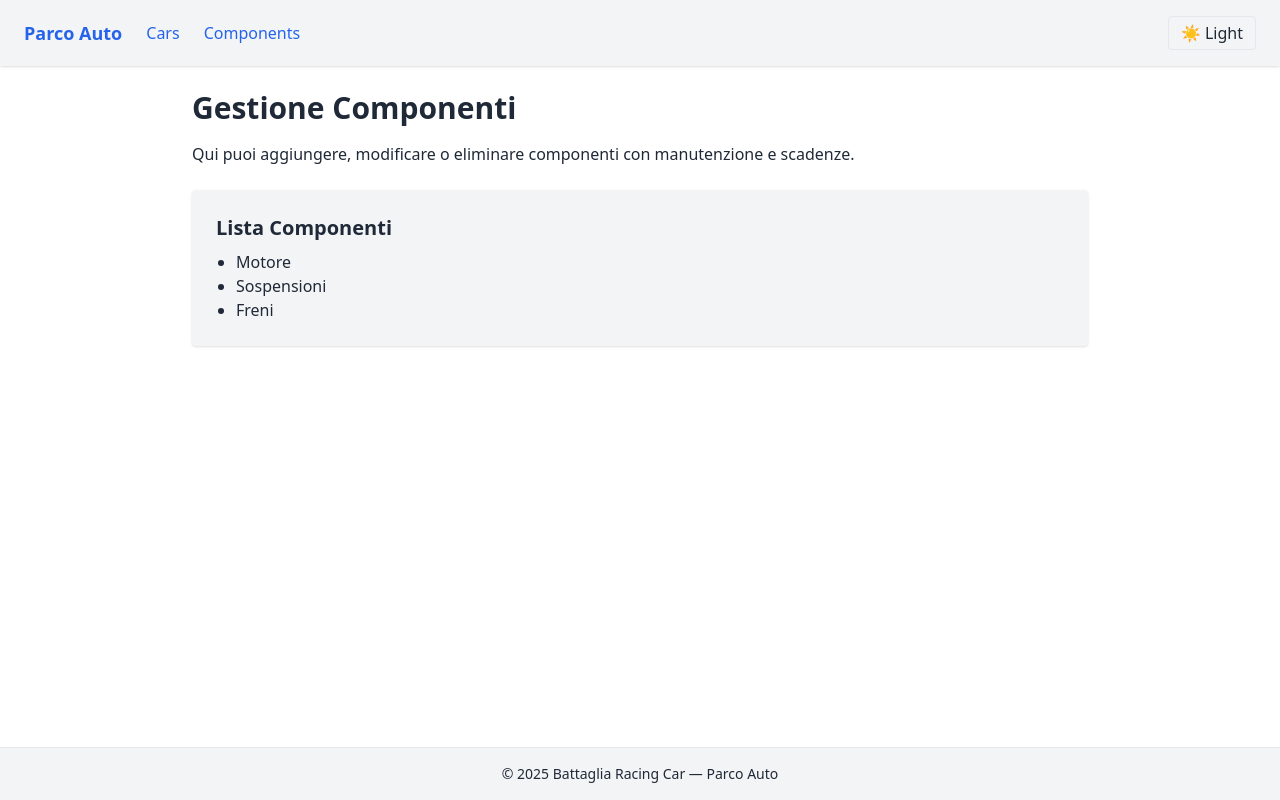
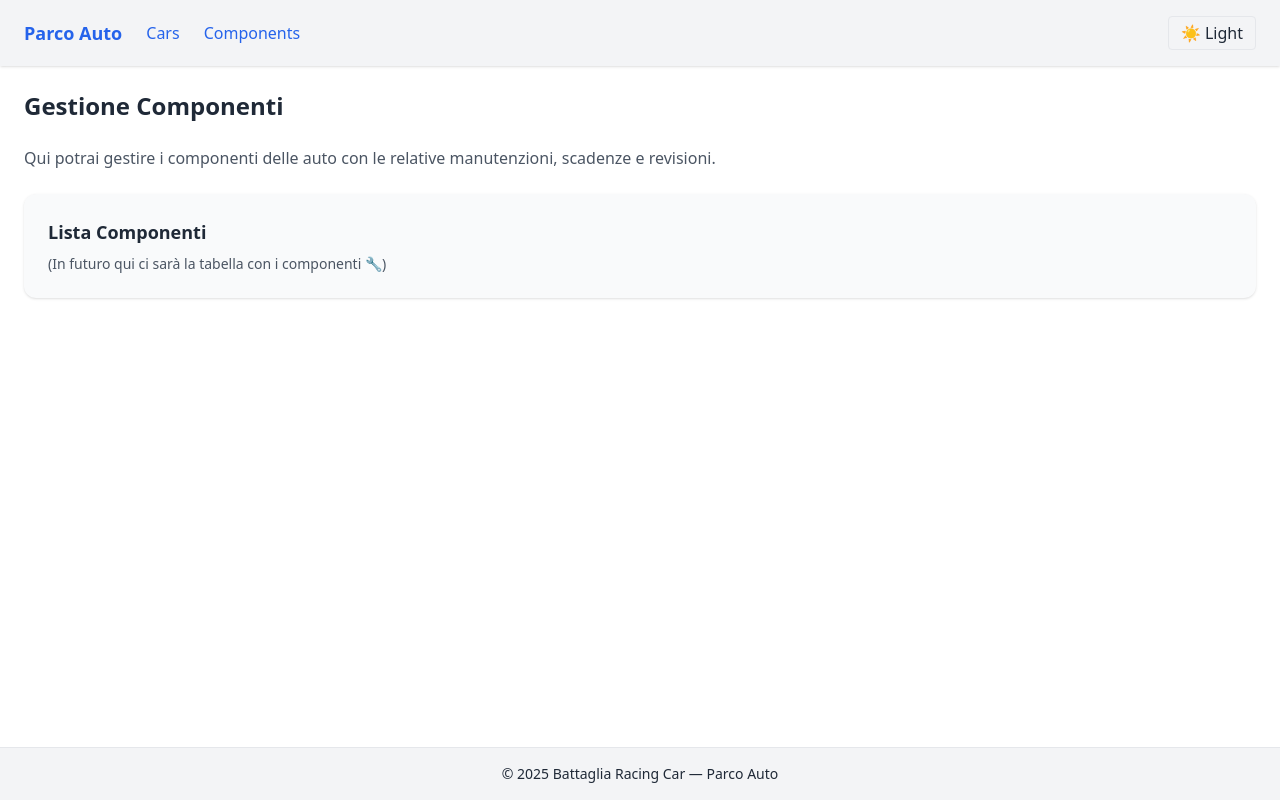
Before and after one commit to BattagliaGiuseppe/BattagliaRacingCar, a Next.js app: page /components in a window 1280 px wide. Built offline with nearby package versions, Linux system fonts and the light colour scheme.

Commit message:
Update page.tsx

```diff
--- a/app/components/page.tsx
+++ b/app/components/page.tsx
@@ -1,16 +1,17 @@
 export default function ComponentsPage() {
   return (
-    <div className="max-w-4xl mx-auto">
-      <h1 className="text-3xl font-bold mb-4">Gestione Componenti</h1>
-      <p className="mb-6">Qui puoi aggiungere, modificare o eliminare componenti con manutenzione e scadenze.</p>
+    <div className="space-y-6">
+      <h1 className="text-2xl font-bold">Gestione Componenti</h1>
+      <p className="text-gray-600 dark:text-gray-300">
+        Qui potrai gestire i componenti delle auto con le relative manutenzioni,
+        scadenze e revisioni.
+      </p>
 
-      <div className="p-6 bg-gray-100 dark:bg-gray-800 rounded shadow">
-        <h2 className="text-xl font-semibold mb-2">Lista Componenti</h2>
-        <ul className="list-disc pl-5">
-          <li>Motore</li>
-          <li>Sospensioni</li>
-          <li>Freni</li>
-        </ul>
+      <div className="p-6 rounded-xl shadow bg-gray-50 dark:bg-gray-800">
+        <h2 className="text-lg font-semibold">Lista Componenti</h2>
+        <p className="mt-2 text-sm text-gray-600 dark:text-gray-300">
+          (In futuro qui ci sarà la tabella con i componenti 🔧)
+        </p>
       </div>
     </div>
   );
```
